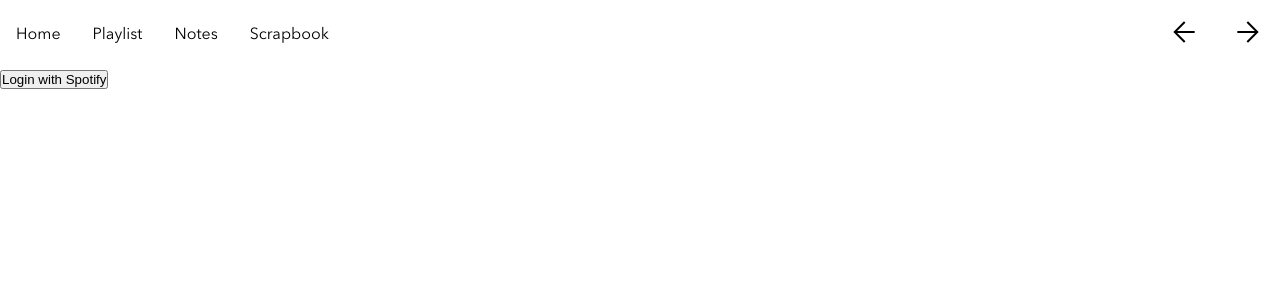
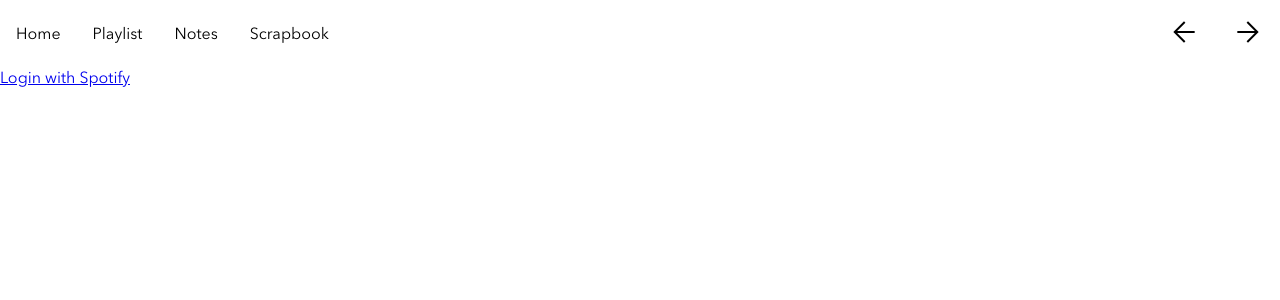
Before and after one commit to ross-mag/scrapify, a React (Create React App) app: page / in a window 1280 px wide. Shown: the top 300 px of the page. Built offline with nearby package versions, Linux system fonts and the light colour scheme.

Commit message:
change login button to anchor tag

```diff
--- a/src/components/LoginButton/LoginButton.js
+++ b/src/components/LoginButton/LoginButton.js
@@ -1,20 +1,9 @@
 import "./LoginButton.scss";
-import axios from "axios";
 
 function LoginButton() {
-  const handleLogin = () => {
-    axios.get('http://localhost:1020/login')
-      .then(response => {
-        window.location.href = response.data.redirectUrl;
-      })
-      .catch(error => {
-        console.error(error);
-      });
-  };
-
   return (
     <div>
-      <button onClick={handleLogin}>Login with Spotify</button>
+      <a href="http://localhost:1020/login">Login with Spotify</a>
     </div>
   );
 }
```
